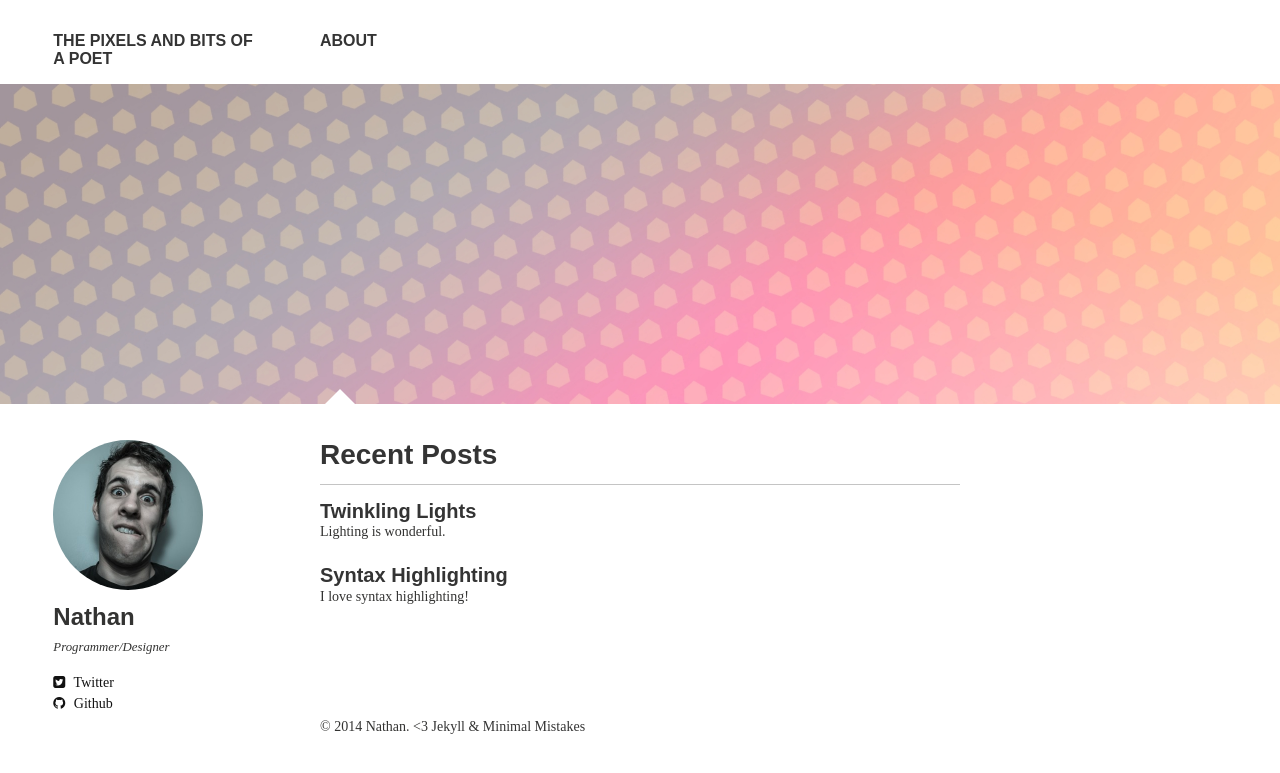
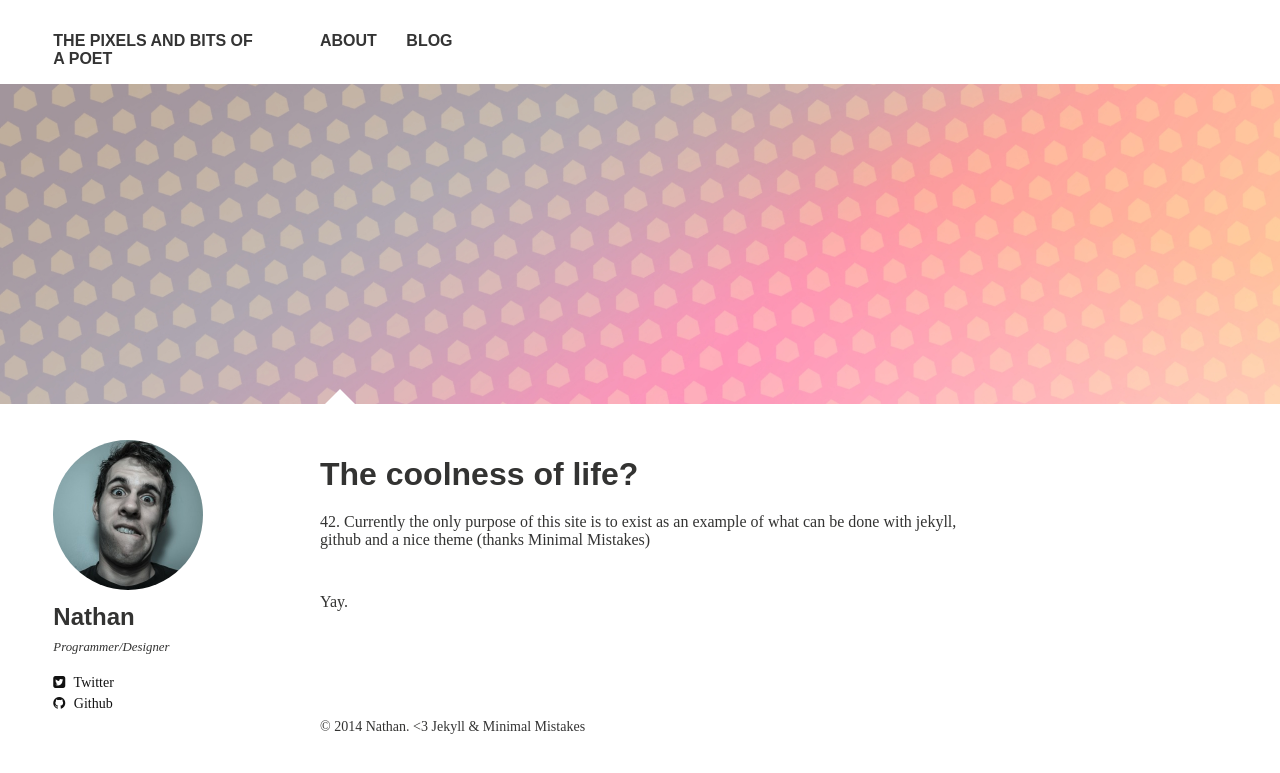
Before and after one commit to broinjc/broinjc.github.io, a Jekyll site: the page built from index.md, in a window 1280 px wide. Shown: the top 773 px of the page. Built offline with Jekyll 4.4.1, drawn with Linux system fonts in a browser that asks for light colours; nearby versions of some CDN libraries; some web fonts are replaced.

Commit message:
new stuff and things

```diff
--- a/_data/navigation.yml
+++ b/_data/navigation.yml
@@ -2,3 +2,6 @@
 
 - title: About
   url: /about/
+
+- title: Blog
+  url: /posts/
--- a/_layouts/home.html
+++ b/_layouts/home.html
@@ -33,6 +33,14 @@
 </div>
 
 <div id="index">
+  <h1>The coolness of life?</h1>
+
+  <p><a href="https://www.google.com/webhp?sourceid=chrome-instant&ion=1&espv=2&ie=UTF-8#q=the+answer+to+life+the+universe+and+everything">42</a>. Currently the only purpose of this site is to exist as an example of what can be done with jekyll, github and a nice theme (thanks <a href="http://mademistakes.com/minimal-mistakes/">Minimal Mistakes</a>)</p>
+  <br>
+  Yay.
+
+  <!-- recent posts -->
+  {% comment %}
   <h3><a href="{{ site.url}}/posts/">Recent Posts</a></h3>
   {% for post in site.posts limit:5 %}
   <article>
@@ -44,7 +52,10 @@
     {% endif %}
   </article>
   {% endfor %}
-</div><!-- /#index -->
+  {% endcomment %}
+  <!-- recent posts -->
+
+</div>
 
 <div class="footer-wrap">
   <footer>
```
Also changed, not shown: images/diagram.png (added), 10 other files.
